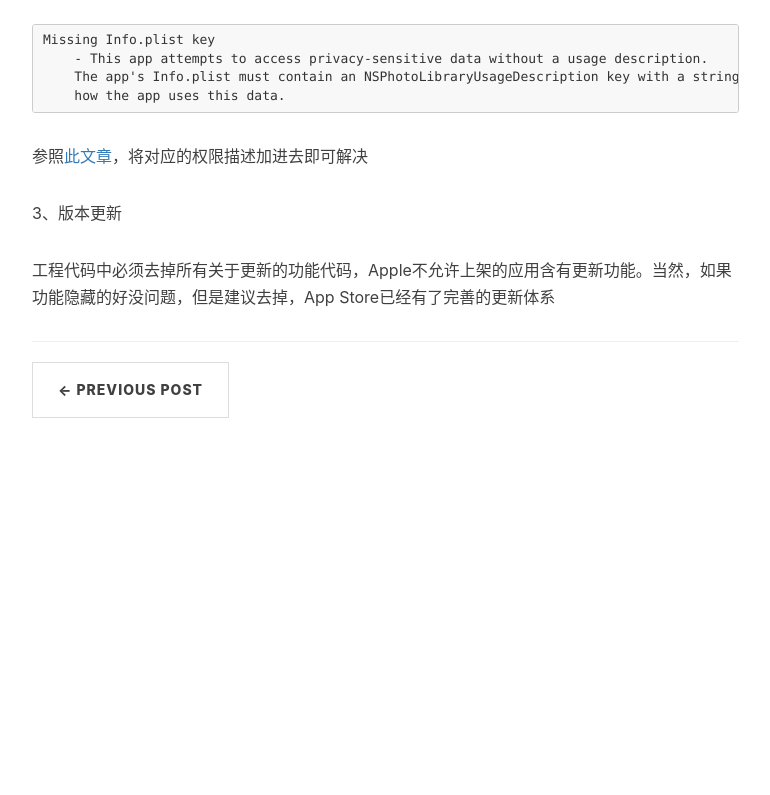
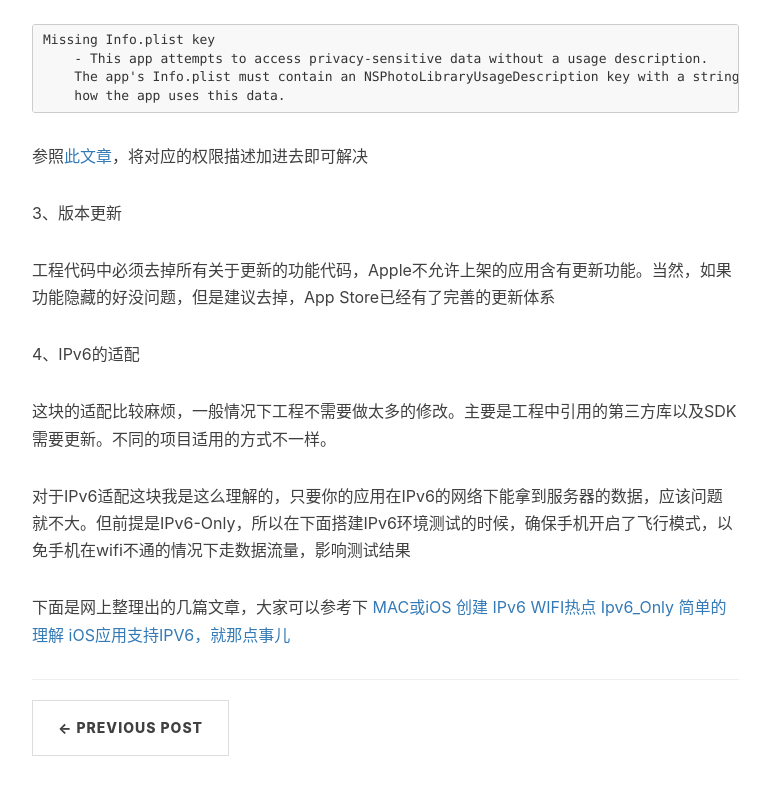
Before and after one commit to xttxqjfg/xttxqjfg.github.io, a Jekyll site: the page built from _posts/201706/2017-06-02-上架App Store问题及解决方法.markdown, in a window 1280 px wide and 900 px high, scrolled down 1234 px. Shown: the top 795 px of the window, without its empty margins (233-1003 px from the left). Built offline with Jekyll 4.4.1, drawn with Linux system fonts in a browser that asks for light colours; nearby versions of some CDN libraries; comment, search, counter and statistics services are not loaded; before the commit the page ends 1796 px from its top, so only the background shows below that.

Commit message:
no message

```diff
--- a/_posts/201706/2017-06-02-上架App Store问题及解决方法.markdown
+++ b/_posts/201706/2017-06-02-上架App Store问题及解决方法.markdown
@@ -33,3 +33,14 @@ Missing Info.plist key
 3、版本更新
 
 工程代码中必须去掉所有关于更新的功能代码，Apple不允许上架的应用含有更新功能。当然，如果功能隐藏的好没问题，但是建议去掉，App Store已经有了完善的更新体系
+
+4、IPv6的适配
+
+这块的适配比较麻烦，一般情况下工程不需要做太多的修改。主要是工程中引用的第三方库以及SDK需要更新。不同的项目适用的方式不一样。
+
+对于IPv6适配这块我是这么理解的，只要你的应用在IPv6的网络下能拿到服务器的数据，应该问题就不大。但前提是IPv6-Only，所以在下面搭建IPv6环境测试的时候，确保手机开启了飞行模式，以免手机在wifi不通的情况下走数据流量，影响测试结果
+
+下面是网上整理出的几篇文章，大家可以参考下
+[MAC或iOS 创建 IPv6 WIFI热点](http://jingyan.baidu.com/article/6181c3e0b83071152ef153f0.html)
+[Ipv6_Only 简单的理解](http://www.jianshu.com/p/97b205933c15?_wv=1031)
+[iOS应用支持IPV6，就那点事儿](http://www.jianshu.com/p/a6bab07c4062)
```
